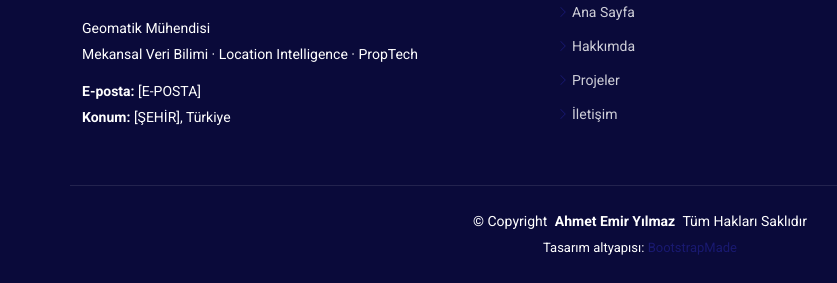
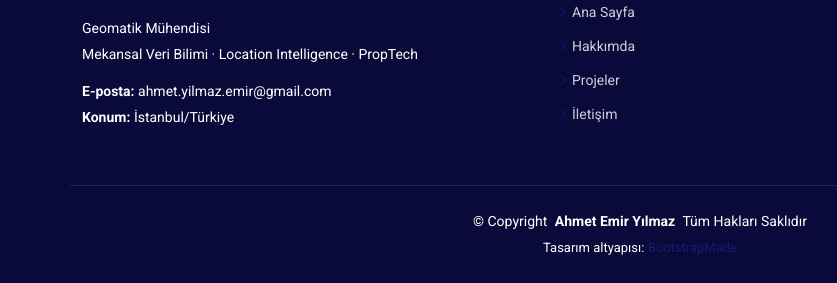
Before and after one commit to aemiry/aemiry.github.io, a plain HTML site: page about.html in a window 1280 px wide. Shown: the part 2451-2734 px from the top of the page, 0-837 px from the left. Drawn offline with Linux system fonts and the light colour scheme.

Commit message:
Update contact information in about.html

```diff
--- a/about.html
+++ b/about.html
@@ -286,8 +286,8 @@
           <div class="footer-contact pt-3">
             <p>Geomatik Mühendisi</p>
             <p>Mekansal Veri Bilimi · Location Intelligence · PropTech</p>
-            <p class="mt-3"><strong>E-posta:</strong> <span>[E-POSTA]</span></p>
-            <p><strong>Konum:</strong> <span>[ŞEHİR], Türkiye</span></p>
+            <p class="mt-3"><strong>E-posta:</strong> <span>ahmet.yilmaz.emir@gmail.com</span></p>
+            <p><strong>Konum:</strong> <span>İstanbul/Türkiye</span></p>
           </div>
         </div>
 
```
